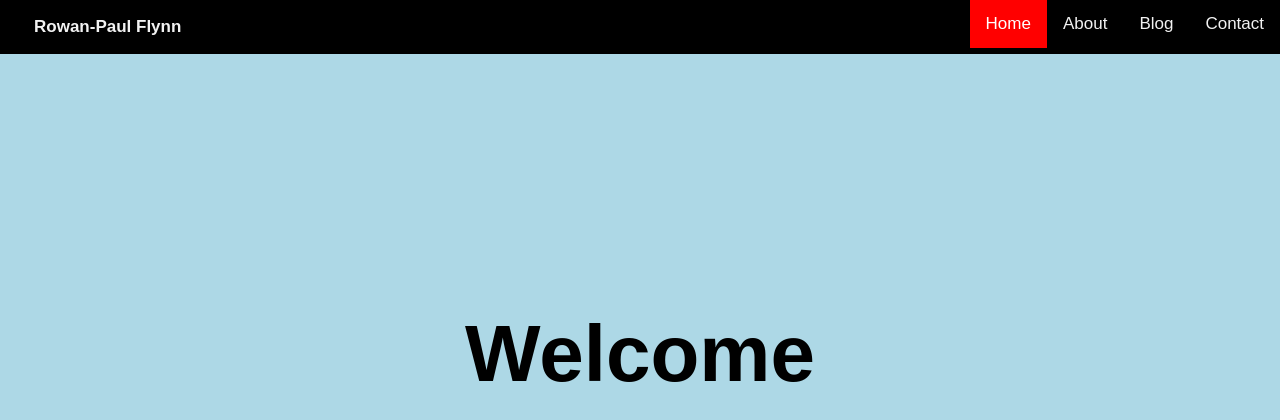
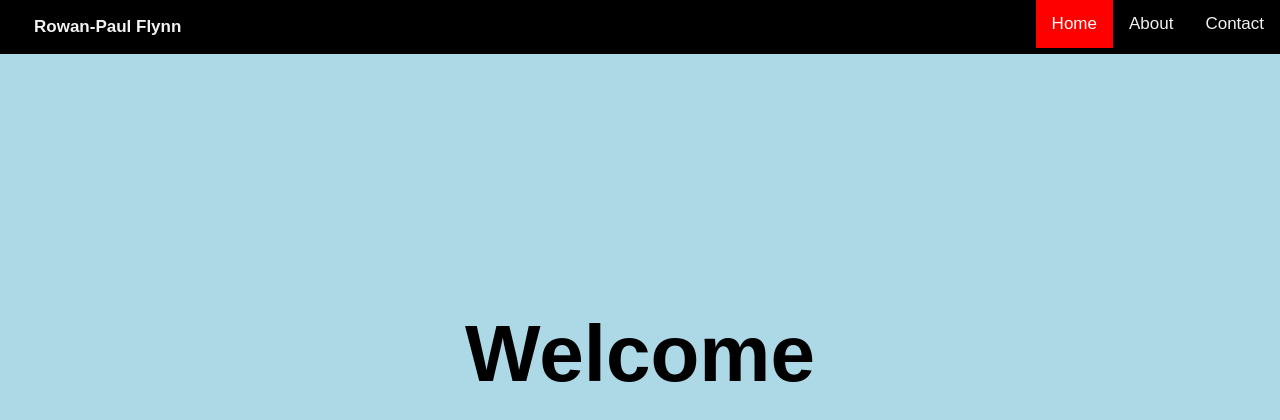
Before and after one commit to Rowan-Paul/rowanpaulflynn, a PHP site: page /index.php in a window 1280 px wide. Shown: the top 420 px of the page. Run offline with PHP 8.4, Linux system fonts and the light colour scheme.

Commit message:
REMOVE blogs

```diff
--- a/public/includes/header.php
+++ b/public/includes/header.php
@@ -19,9 +19,6 @@
             <a href="contact.php" <?php if ($title == 'Contact') {
                                         echo "class ='active'";
                                     } ?>>Contact</a>
-            <a href="blog.php" <?php if ($title == 'Blog') {
-                                    echo "class ='active'";
-                                } ?>>Blog</a>
             <a href="about.php" <?php if ($title == 'About') {
                                     echo "class ='active'";
                                 } ?>>About</a>
```
